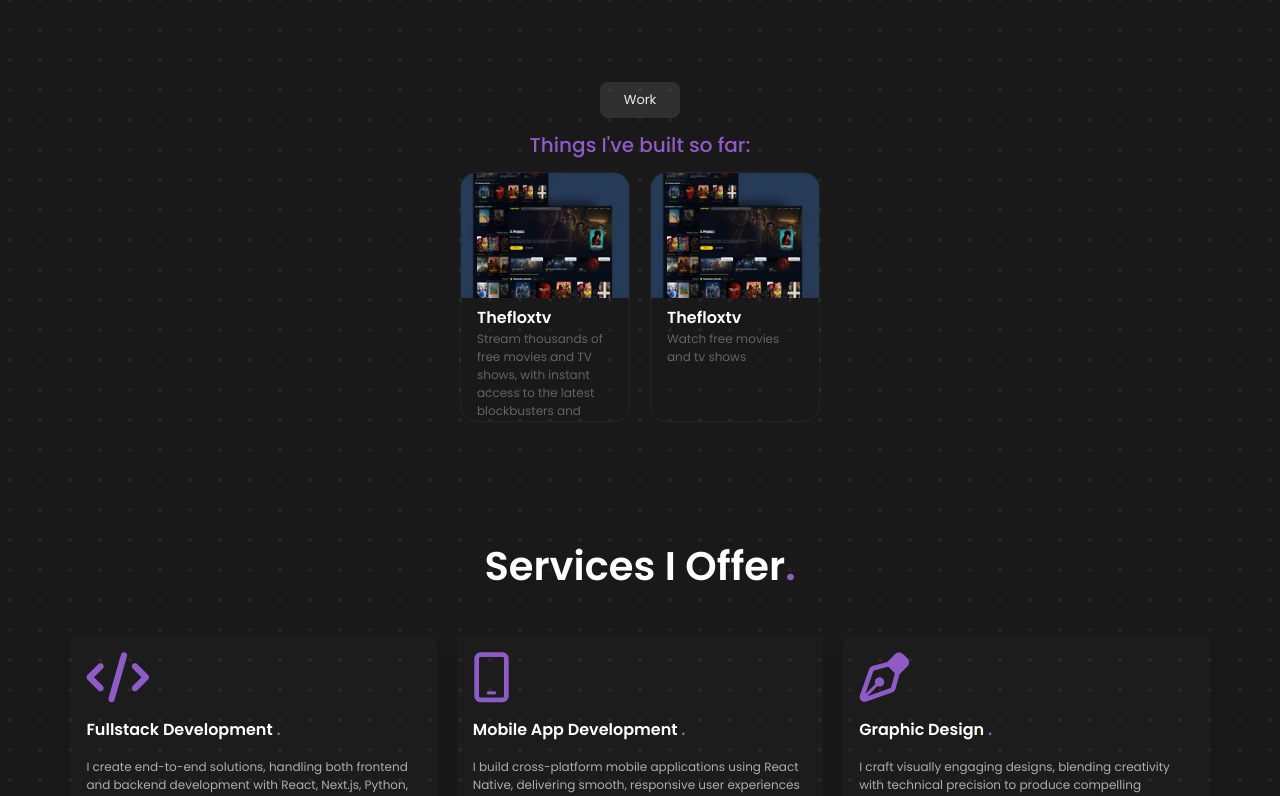
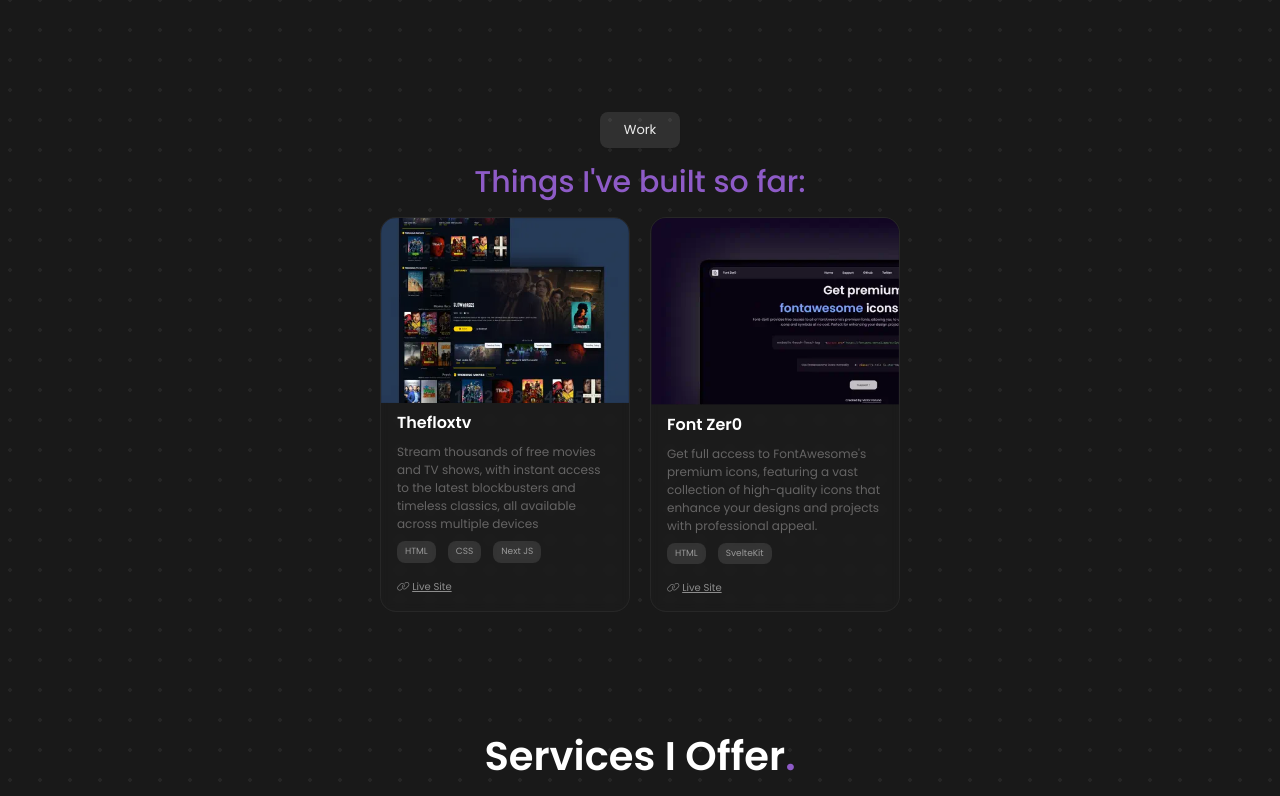
Before and after one commit to victorfaruna/victor-portfolio, a SvelteKit app: page / in a window 1280 px wide. Shown: the part 1300-2096 px from the top of the page. Built offline with nearby package versions, Linux system fonts and the light colour scheme.

Commit message:
yes gaga

```diff
--- a/src/app.css
+++ b/src/app.css
@@ -25,7 +25,7 @@
 
 :root body {
 	font-family: 'Poppins', sans-serif;
-	color: var(--color-1);
+	color: rgba(var(--color-1));
 	background-color: rgba(var(--bg-main));
 	background-image: radial-gradient(rgba(var(--color-1), 0.05) 2px, transparent 0);
 	background-size: 30px 30px;
--- a/src/components/ProjectCard.svelte
+++ b/src/components/ProjectCard.svelte
@@ -2,16 +2,32 @@
 	export let image;
 	export let title;
 	export let desc;
+	export let stacks;
+	export let url = '';
 </script>
 
 <div
-	class={`w-[170px] sm:w-full h-[250px] sm:h-auto rounded-2xl overflow-hidden border border-color-1/5 flex flex-col gap-2`}
+	class={`w-[250px] h-auto rounded-2xl overflow-hidden bg-color-1/[0.01] backdrop-blur-[4px] border border-color-1/5 flex flex-col gap-2`}
 >
 	<img class="w-full object-cover" src={image} alt="Thefloxtv" />
-	<div class="px-4 pb-5">
+	<div class="px-4 pb-4 flex flex-col gap-2">
 		<p class="text-color-1 font-semibold">
 			{title}
 		</p>
 		<p class="text-color-3/50 text-[12px]">{desc}</p>
+		<p class="flex gap-3">
+			{#each stacks as stack}
+				<span
+					class="bg-color-1/[0.1] backdrop-blur-[5px] px-2 py-1 text-color-1/50 rounded-lg text-[9px]"
+					>{stack}</span
+				>
+			{/each}
+		</p>
+		<div class="flex justify-between text-[10px] text-color-1/50 mt-2">
+			<span
+				><i class="fa-light fa-link"></i>
+				<a class="underline" href={url} target="_blank">Live Site</a></span
+			>
+		</div>
 	</div>
 </div>
--- a/src/components/Projects.svelte
+++ b/src/components/Projects.svelte
@@ -1,14 +1,23 @@
 <script>
 	import floxImage from '$src/assets/images/flox.webp';
+	import fontzeroImage from '$src/assets/images/fontzero.webp';
 
 	import ProjectCard from '$src/components/ProjectCard.svelte';
 	const items1 = [
 		{
 			image: floxImage,
 			title: 'Thefloxtv',
-			desc: 'Stream thousands of free movies and TV shows, with instant access to the latest blockbusters and timeless classics, all available across multiple devices'
+			desc: 'Stream thousands of free movies and TV shows, with instant access to the latest blockbusters and timeless classics, all available across multiple devices',
+			stacks: ['HTML', 'CSS', 'Next JS'],
+			url: 'https://thefloxtv.vercel.app/'
 		},
-		{ image: floxImage, title: 'Thefloxtv', desc: 'Watch free movies and tv shows' }
+		{
+			image: fontzeroImage,
+			title: 'Font Zer0',
+			desc: `Get full access to FontAwesome's premium icons, featuring a vast collection of high-quality icons that enhance your designs and projects with professional appeal.`,
+			stacks: ['HTML', 'SvelteKit'],
+			url: 'https://fontzero.vercel.app/'
+		}
 	];
 </script>
 
@@ -20,7 +29,7 @@
 			Work
 		</p>
 	</div>
-	<p class="text-[20px] sm:text-[14px] text-color-2 font-medium text-center">
+	<p class="text-[30px] sm:text-[18px] text-color-2 font-medium text-center">
 		Things I&apos;ve built so far:
 	</p>
 
--- a/src/components/Skills.svelte
+++ b/src/components/Skills.svelte
@@ -35,7 +35,7 @@
 			Skills
 		</p>
 	</div>
-	<p class="text-[20px] sm:text-[14px] text-color-2 font-medium text-center">
+	<p class="text-[30px] sm:text-[18px] text-color-2 font-medium text-center">
 		The Skills, tools and technologies <br />i am really good at:
 	</p>
 
```
Also changed, not shown: src/assets/images/fontzero.webp.
